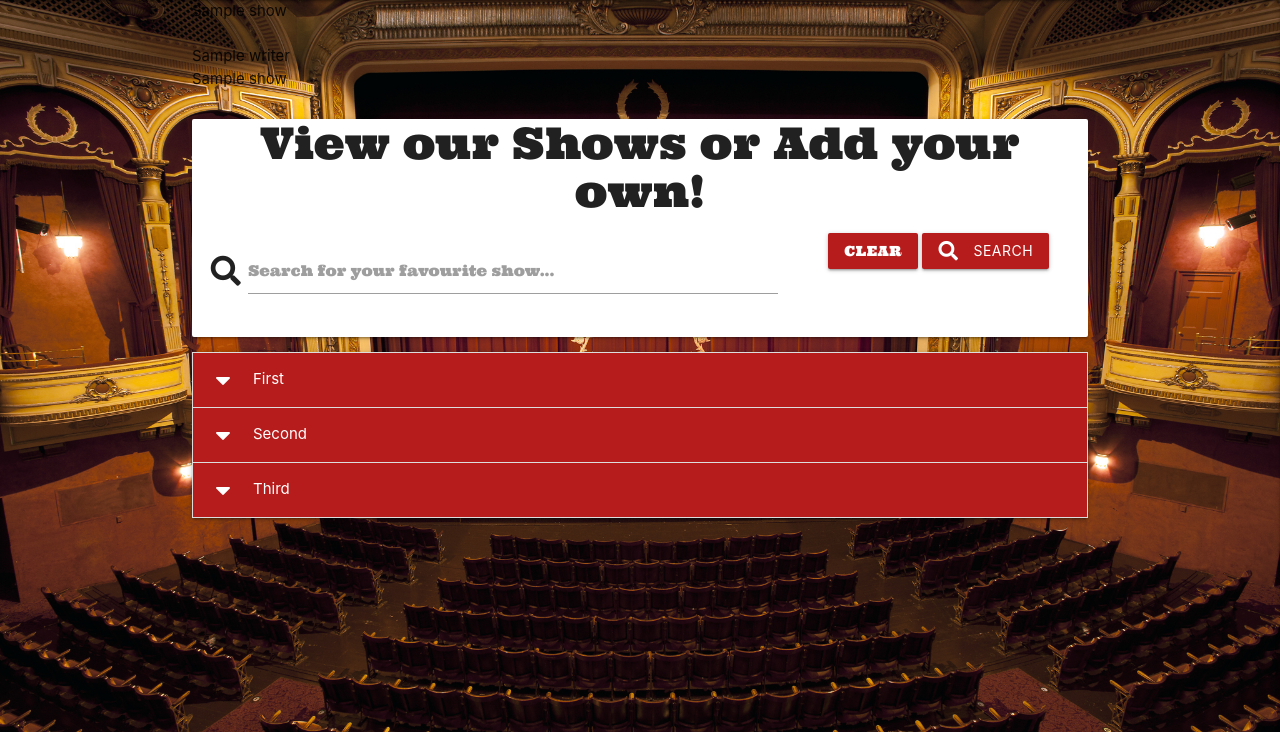
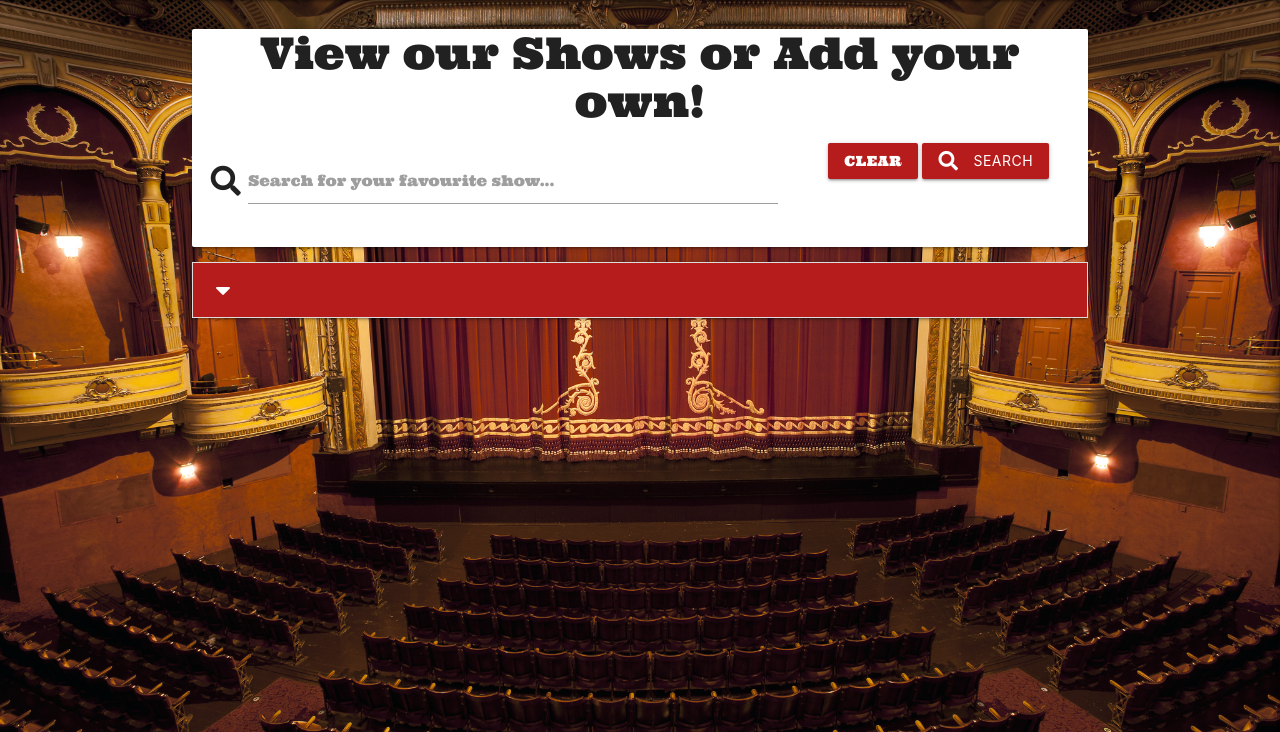
Before and after one commit to Craggy19/theatre_reviews, a Flask app: page /search in a window 1280 px wide. Shown: the part 68-800 px from the top of the page. Run offline with Flask 2, Linux system fonts and the light colour scheme; a database or web service that is not in the repository returns one stand-in record (values such as "Sample title"); some libraries are stand-ins or nearby versions.

Commit message:
add data from Db to accordian

```diff
--- a/templates/shows.html
+++ b/templates/shows.html
@@ -1,12 +1,5 @@
 {% extends "base.html" %}
 {% block content %}
-
-{% for show in shows %}
-{{ show.category_name }}<br>
-{{ show.show_name }}<br>
-{{ show.writer }}<br>
-{{ show.theatre_name }}<br>
-{% endfor %}
 
 <div class="row card">
    <h3 class="center-align">View our Shows or Add your own!</h3>
@@ -36,18 +29,20 @@
 </div>
 
     <ul class="collapsible">
+        {% for show in shows %}
         <li>
-            <div class="collapsible-header white-text red darken-4"><i class="fas fa-caret-down"></i>First</div>
-            <div class="collapsible-body white"><span>Lorem ipsum dolor sit amet.</span></div>
+            <div class="collapsible-header white-text red darken-4">
+                <i class="fas fa-caret-down"></i>
+                <strong>{{ show.show_name }}</strong>
+            </div>
+            <div class="collapsible-body white">
+                <strong>{{ show.category_name }}</strong>
+                <p>{{ show.writer }}</p>
+                <p>{{ show.theatre_name }}</p>
+                <p>{{ show.review }}</p>
+            </div>
         </li>
-        <li>
-            <div class="collapsible-header white-text red darken-4"><i class="fas fa-caret-down"></i>Second</div>
-            <div class="collapsible-body white"><span>Lorem ipsum dolor sit amet.</span></div>
-        </li>
-        <li>
-            <div class="collapsible-header white-text red darken-4"><i class="fas fa-caret-down"></i>Third</div>
-            <div class="collapsible-body white"><span>Lorem ipsum dolor sit amet.</span></div>
-        </li>
+        {% endfor %}
     </ul>
 
 
```
